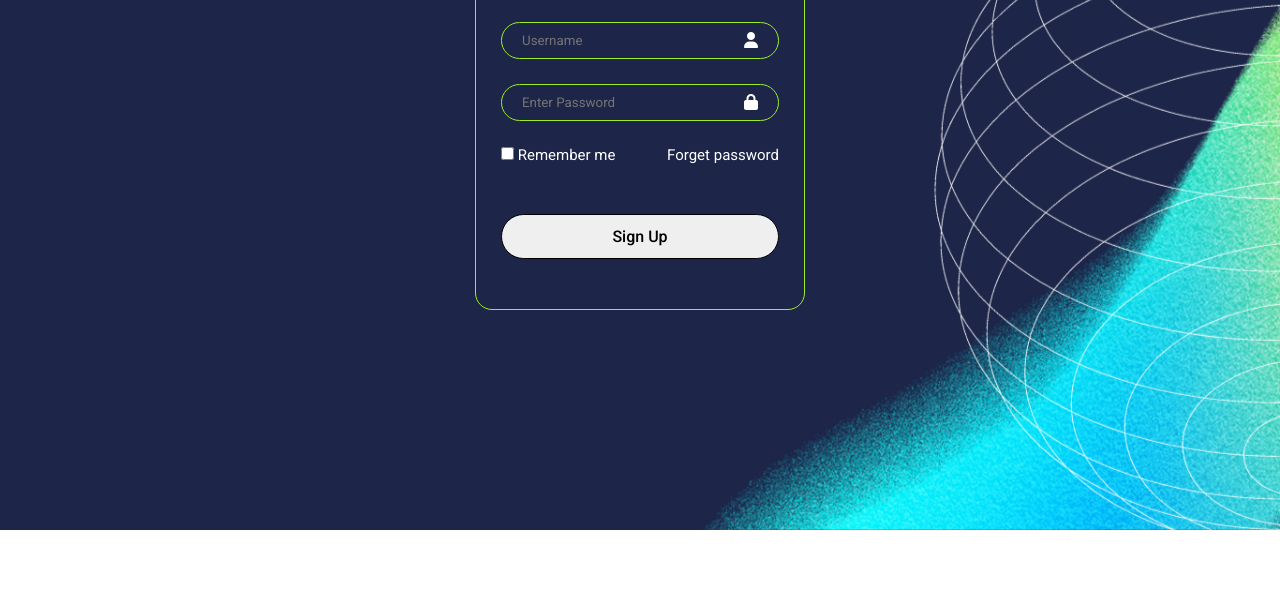
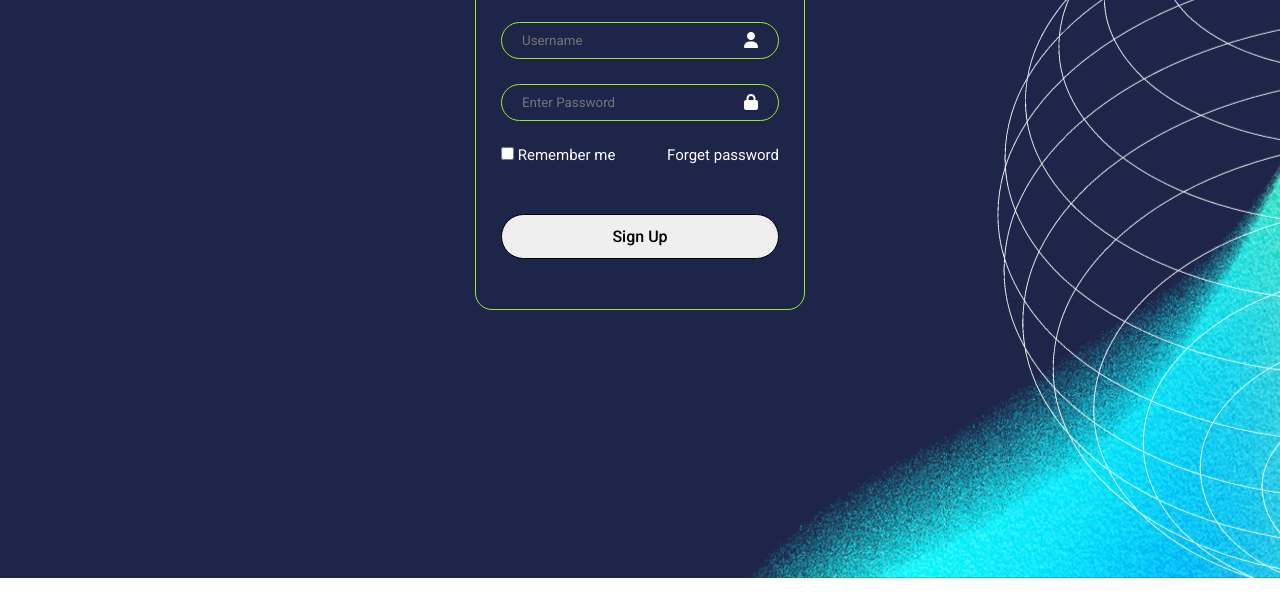
Before and after one commit to GauravSinghBisht07/Chatbot-AI, a plain HTML site: page form.html in a window 1280 px wide. Shown: the part 190-800 px from the top of the page. Drawn offline with Linux system fonts and the light colour scheme.

Commit message:
Update style.css

```diff
--- a/style.css
+++ b/style.css
@@ -317,10 +317,9 @@ footer{
 
 /* form css for other page */
 
-body{
+html{
     background-image: url(./img/4.png);
     background-repeat: no-repeat;
-    background-size: cover;
     width: 100%;
 }
 
```
